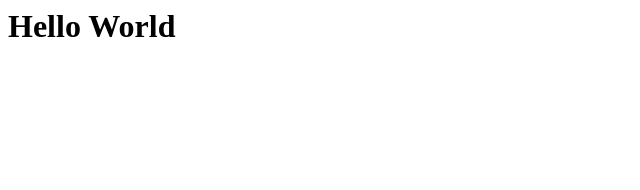
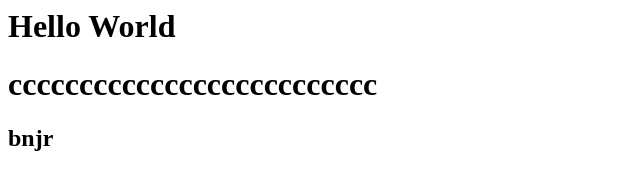
Before and after one commit to akkaricherifa/TP1-Devops, a plain HTML site: page index.html in a window 1280 px wide. Shown: the whole page, without its empty margins (0-640 px from the left). Drawn offline with Linux system fonts and the light colour scheme.

Commit message:
deuxieme commit : ajout de index.html

```diff
--- a/index.html
+++ b/index.html
@@ -1 +1,3 @@
 <h1>Hello World</h1>
+<h1>cccccccccccccccccccccccccc</h1>
+<h2>bnjr</h2>
```
